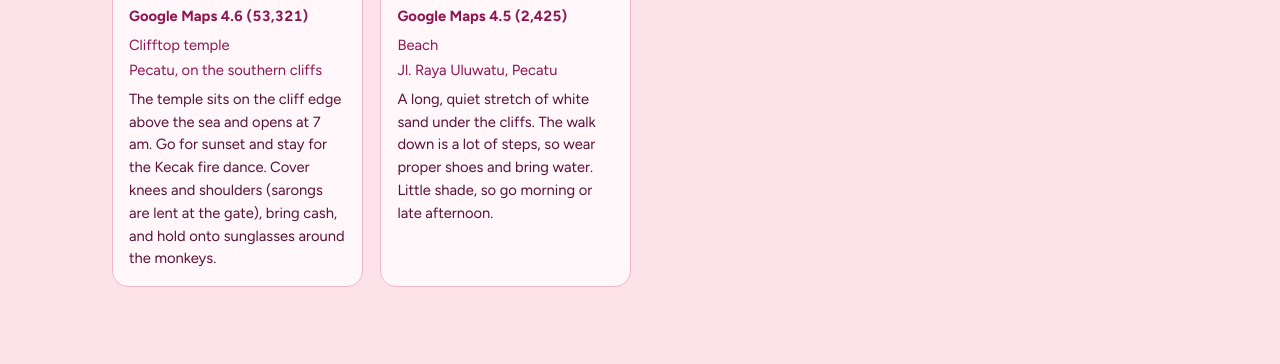
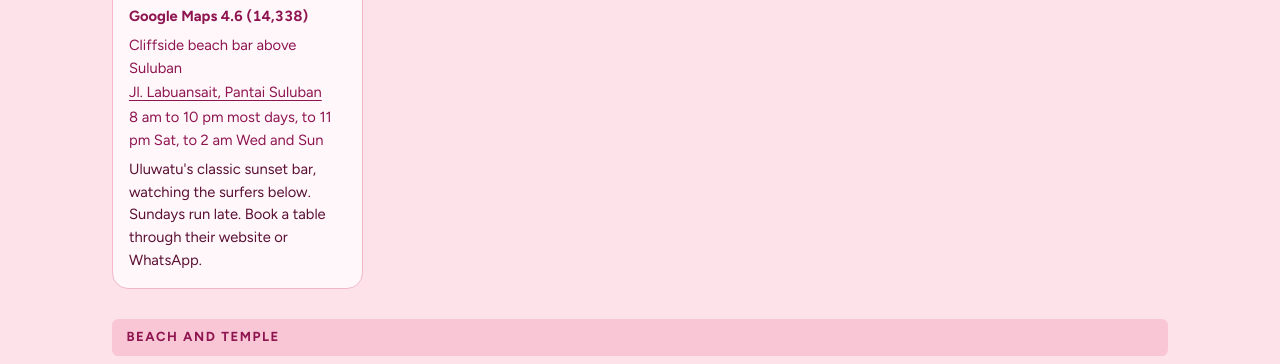
Before and after one commit to HOLIDAYITINITARY/bali-uluwatu, a plain HTML site: page index.html in a window 1280 px wide. Shown: the part 6398-6762 px from the top of the page. Drawn offline with Linux system fonts and the light colour scheme.

Commit message:
Add files via upload

```diff
--- a/index.html
+++ b/index.html
@@ -231,6 +231,9 @@ tfoot th,tfoot td{background:var(--rose);font-weight:700;color:var(--berry)}
 <h3 class="band">Booked</h3><ul class="cards">
 <li class="card"><a class="pic" href="https://www.ulucliffhouse.com/" target="_blank" rel="noopener" tabindex="-1" aria-hidden="true"><img src="photos/u_cliffhouse.jpg" alt="Ulu Cliffhouse deck above the ocean" loading="lazy" width="600" height="400"></a><div class="cbody"><h4><a href="https://www.ulucliffhouse.com/" target="_blank" rel="noopener">ULU Cliffhouse</a></h4><p class="cost">Booked: VIP daybed, Sat 14 Nov, 1 pm</p><p class="meta"><span>Adults-only clifftop pool club</span><span><a href="https://www.google.com/maps/place/Ulu+Cliffhouse/data=!4m2!3m1!1s0x2dd24ff8e53a2b95:0xad9e68ed2ad3dc06" target="_blank" rel="noopener">Jl. Labuansait No. 315, Pecatu</a></span><span>Google Maps 4.5 (3,098)</span></p><p>Pool club, restaurants and ocean views on the cliffs. Open 8 am to 10 pm. Bring swimmers, sunscreen and the booking confirmation.</p></div></li>
 </ul>
+<h3 class="band">Beach clubs</h3><ul class="cards">
+<li class="card"><a class="pic" href="https://www.singlefinbali.com/" target="_blank" rel="noopener" tabindex="-1" aria-hidden="true"><img src="photos/u_singlefin.jpg" alt="Single Fin terrace above the ocean" loading="lazy" width="600" height="400"></a><div class="cbody"><h4><a href="https://www.singlefinbali.com/" target="_blank" rel="noopener">Single Fin</a></h4><p class="cost">Google Maps 4.6 (14,338)</p><p class="meta"><span>Cliffside beach bar above Suluban</span><span><a href="https://www.google.com/maps/place/Single+Fin+Bali/data=!4m2!3m1!1s0x2dd24ff9434fa3d1:0x73306bab5b47f9b4" target="_blank" rel="noopener">Jl. Labuansait, Pantai Suluban</a></span><span>8 am to 10 pm most days, to 11 pm Sat, to 2 am Wed and Sun</span></p><p>Uluwatu's classic sunset bar, watching the surfers below. Sundays run late. Book a table through their website or WhatsApp.</p></div></li>
+</ul>
 <h3 class="band">Beach and temple</h3><ul class="cards">
 <li class="card"><a class="pic" href="https://www.google.com/maps/place/Uluwatu+Temple/data=!4m2!3m1!1s0x2dd24ffc20cb8191:0xcb98d1ba7db0495" target="_blank" rel="noopener" tabindex="-1" aria-hidden="true"><img src="photos/u_temple.jpg" alt="Uluwatu Temple" loading="lazy" width="600" height="400"></a><div class="cbody"><h4><a href="https://www.google.com/maps/place/Uluwatu+Temple/data=!4m2!3m1!1s0x2dd24ffc20cb8191:0xcb98d1ba7db0495" target="_blank" rel="noopener">Uluwatu Temple</a></h4><p class="cost">Google Maps 4.6 (53,321)</p><p class="meta"><span>Clifftop temple</span><span>Pecatu, on the southern cliffs</span></p><p>The temple sits on the cliff edge above the sea and opens at 7 am. Go for sunset and stay for the Kecak fire dance. Cover knees and shoulders (sarongs are lent at the gate), bring cash, and hold onto sunglasses around the monkeys.</p></div></li>
 <li class="card"><a class="pic" href="https://www.google.com/maps/place/Nyang+Nyang+Beach/data=!4m2!3m1!1s0x2dd25aa78911975b:0xc4c366fba0c88757" target="_blank" rel="noopener" tabindex="-1" aria-hidden="true"><img src="photos/u_nyangnyang.jpg" alt="Nyang Nyang Beach" loading="lazy" width="600" height="400"></a><div class="cbody"><h4><a href="https://www.google.com/maps/place/Nyang+Nyang+Beach/data=!4m2!3m1!1s0x2dd25aa78911975b:0xc4c366fba0c88757" target="_blank" rel="noopener">Nyang Nyang Beach</a></h4><p class="cost">Google Maps 4.5 (2,425)</p><p class="meta"><span>Beach</span><span>Jl. Raya Uluwatu, Pecatu</span></p><p>A long, quiet stretch of white sand under the cliffs. The walk down is a lot of steps, so wear proper shoes and bring water. Little shade, so go morning or late afternoon.</p></div></li>
```
